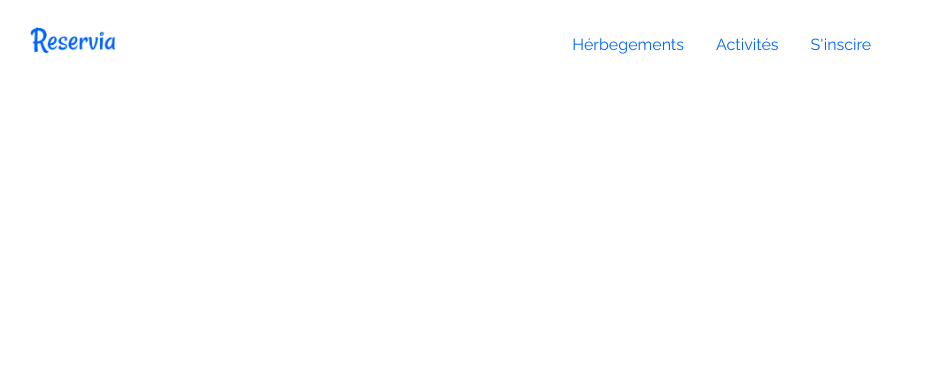
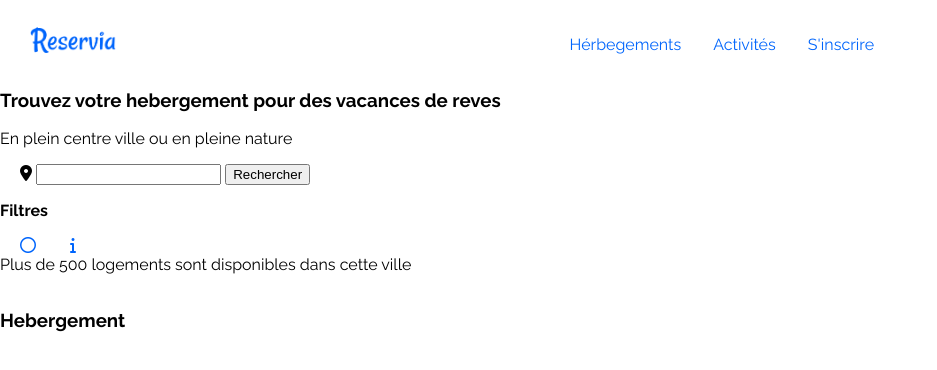
Before and after one commit to Eddy07999/Eddyleullier_2_23082021, a plain HTML site: page index.html in a window 1280 px wide. Shown: the whole page, without its empty margins (0-937 px from the left). Drawn offline with Linux system fonts and the light colour scheme.

Commit message:
code section hebergement 2708

```diff
--- a/index.html
+++ b/index.html
@@ -24,7 +24,7 @@
 		 	<ul>
 	 			<li>Hérbegements</li>
 		 		<li>Activités</li>
-		 		<li>S'inscire</li>
+		 		<li>S'inscrire</li>
 		 </ul>
 
 		 <nav/>
@@ -37,15 +37,36 @@
 	<main>
 	<section id="hebergement">
 		<section id="choix-hebergement">
-			<h1></h1>
-			<p></p>
-			<div id=""></div>
-			<div id=""></div>
-			<p></p>
-			</section>
+			<h1>Trouvez votre hebergement pour des vacances de reves</h1>
+			<p>En plein centre ville ou en pleine nature</p>
+			<div id="recherche">
+
+
+							<!-- formulaire destination a remplir -->
+				<form method="post"action="form.php">
+					<div class="champ">
+						<i class="fas fa-map-marker-alt"></i>
+						<label for="destination"></label>
+						<input type="text" name="destination" id="destination">
+						<input type="submit" value="Rechercher">
+					</div>
+
+				</form>
+			</div>
+			<div id="filtres">
+				<p><strong>Filtres</strong></p>
+			</div>
+			<div id="commentaire">
+					<div class="logo-entoure">
+						<i class="far fa-circle"></i>
+				       <i class="fas fa-info"></i>
+				    <div>
+			           <p>Plus de 500 logements sont disponibles dans cette ville</p>
+		    </div>
+		</section>
 
 		<section id="proposition-hebergement">
-			<h1></h1>
+			<h1>Hebergement </h1>
 			<div id="">
 				<article>
 					<img src="" alt="">
@@ -76,6 +97,7 @@
 			</div>
 
 		</section>
+
 		<section id=populaire>
 			<h1></h1>
 			<img src="" alt="">
--- a/styles.css
+++ b/styles.css
@@ -9,13 +9,15 @@ body{
 }
 
 /*header*/
+/*header{
+	display: flex;
+	justify-content: space-between;
+}*/
 
 
 nav{
 	display: flex;
 	justify-content: space-between;
-
-
 
 }
 nav img{
@@ -37,3 +39,32 @@ nav li{
 }
 
       /*main*/
+
+#hebergement{
+	color: #000;
+
+}
+#recherche i {
+
+	margin-left: 20px;
+}
+
+#filtre p{
+	margin-top: 50px;
+
+}
+
+#commentaire{
+	display: flex;
+	align-content: center;
+}
+#commentaire i{
+
+	color: #0065FC;
+	margin-left: 20px;
+	margin-right: 10px;
+}
+#commentaire p{
+	margin-top: 0;
+
+}
```
